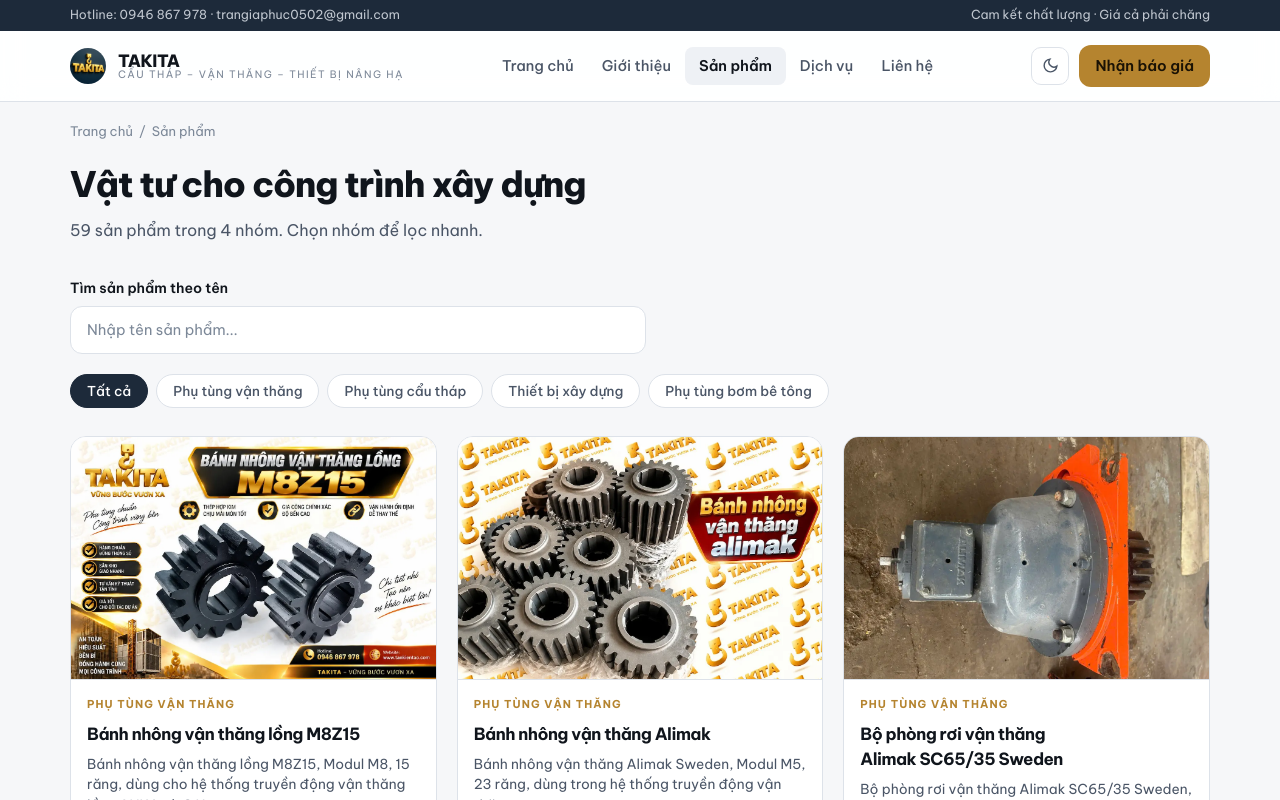
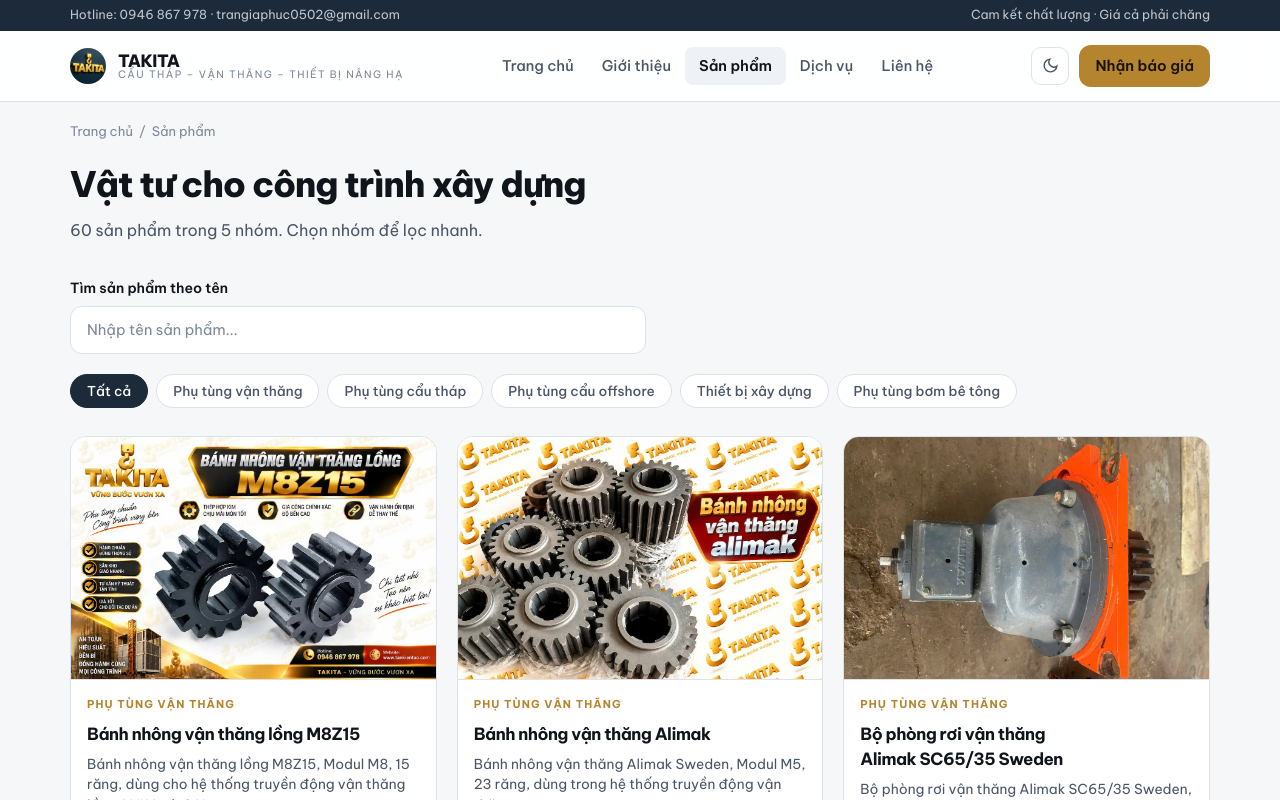
Before and after one commit to TranGiaPhu2004/TAKITA, a Next.js app: page /san-pham in a window 1280 px wide. Shown: the top 800 px of the page. Built offline with nearby package versions, Linux system fonts and the light colour scheme.

Commit message:
cập nhật pulley cẩu offshore

```diff
--- a/src/data/products.ts
+++ b/src/data/products.ts
@@ -18,6 +18,7 @@ export type Product = {
 export const categories = [
   "Phụ tùng vận thăng",
   "Phụ tùng cẩu tháp",
+  "Phụ tùng cẩu offshore",
   "Thiết bị xây dựng",
   "Phụ tùng bơm bê tông",
 ] as const;
@@ -752,6 +753,36 @@ export const products: Product[] = [
   },
 
   {
+    slug: "pulley-cau-offshore",
+    name: "Pulley cẩu Offshore",
+    category: "Phụ tùng cẩu offshore",
+
+    shortDesc:
+      "Pulley dùng cho cẩu offshore, hàng nhập chính hãng với đặc điểm gia công chính xác và độ bền cao.",
+
+    description:
+      "Pulley cẩu Offshore là phụ tùng dùng trong hệ thống cẩu làm việc tại môi trường ngoài khơi. Theo thông tin trên ảnh sản phẩm, pulley là hàng nhập chính hãng, được gia công chính xác và hướng đến độ bền cao. Vui lòng cung cấp model cẩu, kích thước, kiểu rãnh và cấu hình lắp đặt để xác nhận pulley phù hợp trước khi đặt hàng.",
+
+    price: "Liên hệ báo giá",
+
+    image: img("pulley_offshore"),
+
+    alt: "Pulley cẩu Offshore nhập chính hãng",
+
+    specs: [
+      { label: "Loại sản phẩm", value: "Pulley cẩu Offshore" },
+      { label: "Ứng dụng", value: "Hệ thống cẩu offshore" },
+      { label: "Xuất xứ", value: "Nhập khẩu chính hãng (theo ảnh sản phẩm)" },
+      { label: "Đặc điểm", value: "Gia công chính xác, độ bền cao" },
+      {
+        label: "Tương thích",
+        value:
+          "Đối chiếu model cẩu, kích thước, kiểu rãnh và cấu hình lắp đặt thực tế",
+      },
+    ],
+  },
+
+  {
     slug: "pulley-dan-cap-mc-nylon-330x110",
     name: "Pulley dẫn cáp MC nylon 330×110",
     category: "Phụ tùng cẩu tháp",
```
Also changed, not shown: public/images/products/pulley_offshore.webp (added).
